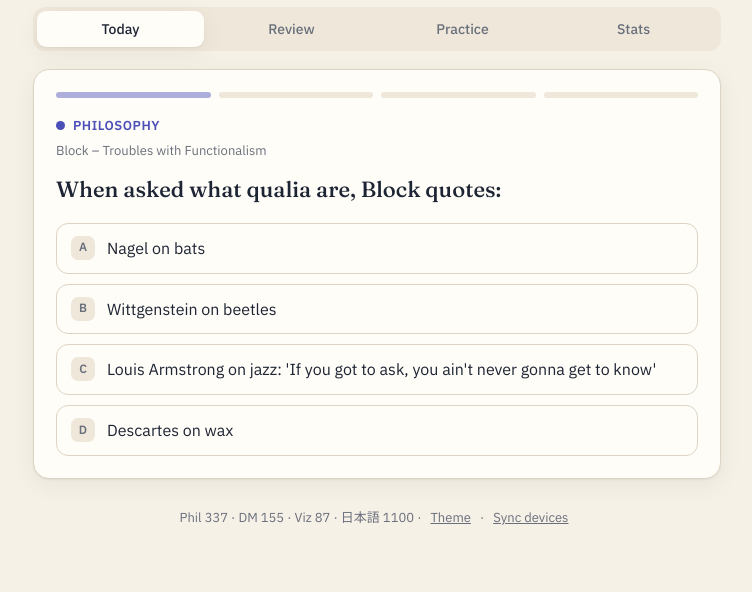
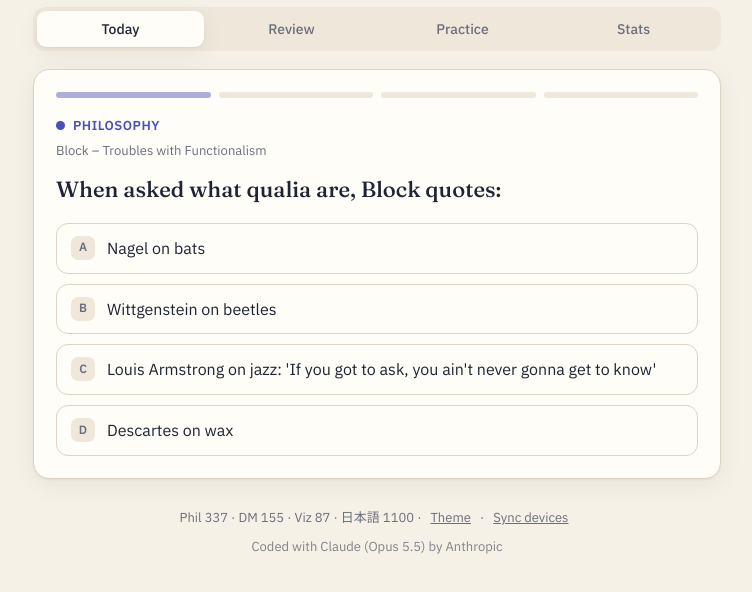
Before and after one commit to TAziz05/study-daily, a plain HTML site: page index.html in a window 1280 px wide. Shown: the part 98-690 px from the top of the page, without its empty margins (263-1015 px from the left). Drawn offline with Linux system fonts and the light colour scheme.

Commit message:
Credit Claude in the footer and README
Co-Authored-By: Claude Opus 5.5 <noreply@anthropic.com>
Claude-Session: https://claude.ai/code/session_01FwBxRSrmHKVoXM9YisJcjA

```diff
--- a/index.html
+++ b/index.html
@@ -122,6 +122,7 @@ textarea{width:100%;min-height:90px;border-radius:10px;border:1.5px solid var(--
 .small{font-size:13px}
 .row{display:flex;gap:10px;align-items:center;flex-wrap:wrap}
 footer{margin-top:28px;color:var(--muted);font-size:13px;text-align:center}
+footer .credit{display:inline-block;margin-top:8px;opacity:.85}
 footer button{background:none;border:0;color:inherit;text-decoration:underline;cursor:pointer;font:inherit}
 .toast{position:fixed;left:50%;bottom:24px;transform:translateX(-50%);background:var(--ink);color:var(--bg);padding:10px 16px;border-radius:10px;font-size:14px;opacity:0;transition:opacity .2s;pointer-events:none}
 .toast.show{opacity:1}
@@ -156,7 +157,8 @@ footer button{background:none;border:0;color:inherit;text-decoration:underline;c
   <main id="view"></main>
 
   <footer>
-    <span id="bankLine"></span> · <button id="themeBtn">Theme</button> · <button id="syncBtn">Sync devices</button>
+    <span id="bankLine"></span> · <button id="themeBtn">Theme</button> · <button id="syncBtn">Sync devices</button><br>
+    <span class="credit">Coded with Claude (Opus 5.5) by Anthropic</span>
   </footer>
 </div>
 <div class="toast" id="toast"></div>
```
Also changed, not shown: 1 other file.
